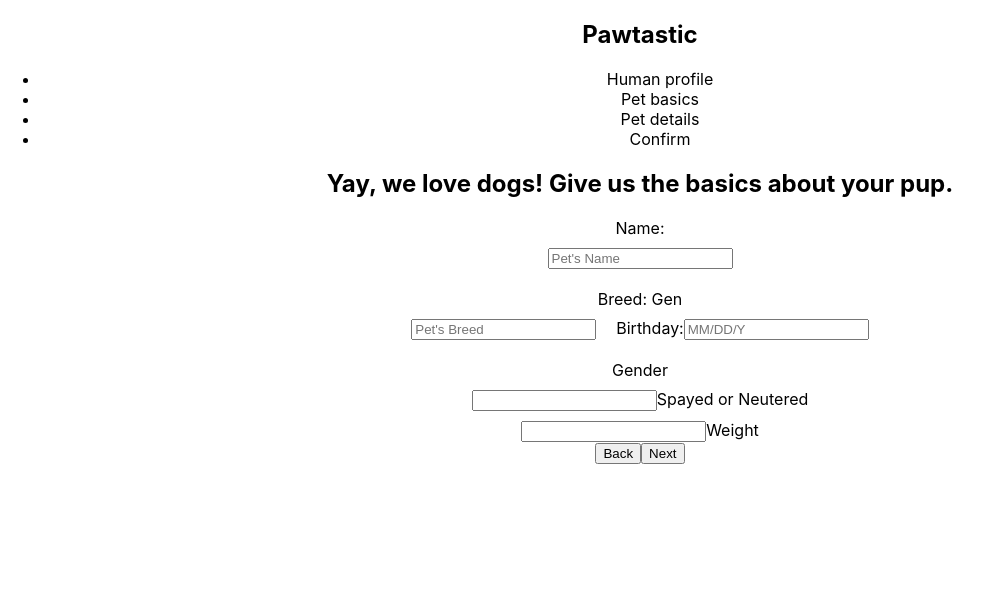
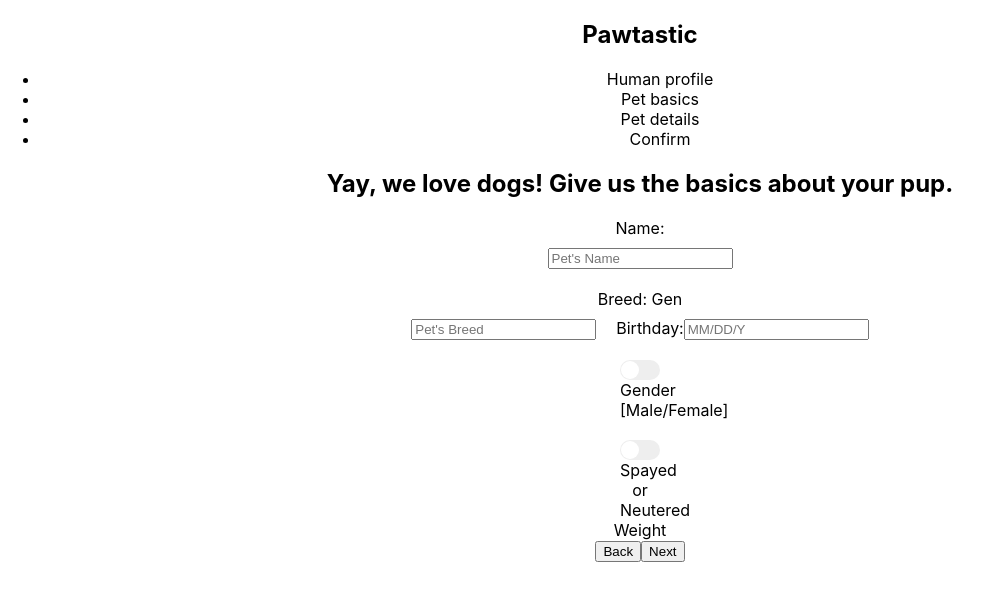
Before and after one commit to sindhubedare/pawtastic, a React (Create React App) app: page / in a window 1280 px wide. Shown: the top 600 px of the page, without its empty margins (0-992 px from the left). Built offline with nearby package versions, Linux system fonts and the light colour scheme.

Commit message:
Content with toggle

```diff
--- a/src/App.css
+++ b/src/App.css
@@ -36,3 +36,36 @@
     transform: rotate(360deg);
   }
 }
+
+.switch {
+  position : relative ;
+  display : inline-block;
+  width : 40px;
+  height : 20px;
+  background-color: #eee;
+  border-radius: 20px;
+}
+
+.switch::after {
+  content: '';
+  position: absolute;
+  width: 18px;
+  height: 18px;
+  border-radius: 50%;
+  background-color: white;
+  top: 1px;
+  /* TO GIVE AN EFFECT OF CIRCLE INSIDE SWITCH. */
+  left: 1px;
+  transition: all 0.3s;
+}
+
+.checkbox:checked + .switch::after {
+  left : 20px;
+}
+.checkbox:checked + .switch {
+  background-color: #7983ff;
+}
+
+.checkbox {
+  display : none;
+}
--- a/src/Components/Content.js
+++ b/src/Components/Content.js
@@ -46,14 +46,19 @@ class Content extends React.Component{
                  {/* <input type="Submit" value="Submit" /> */}
                  <br/>
                  <br/>
-                 <label>
-                    Gender
-                    <br/><input style={{marginTop:'10px'}} type="text"/>
+                 <label for= "toggle" class= "switch">
+                     <br/>
+                    Gender [Male/Female]
+                    <br/><input type="checkbox" id="toggle" class="checkbox"/>
                  </label>
-                 <label>
+                 <br/>
+                 <br/>
+                 <label for= "toggle" class= "switch">
+                     <br/>
                    Spayed or Neutered
-                   <br/><input style={{marginTop:'10px'}} type="text"/>
+                   <br/><input type="checkbox" id="toggle" class="checkbox"/>
                  </label>
+                 <br/>
                  <label>
                   Weight
                  </label>
```
